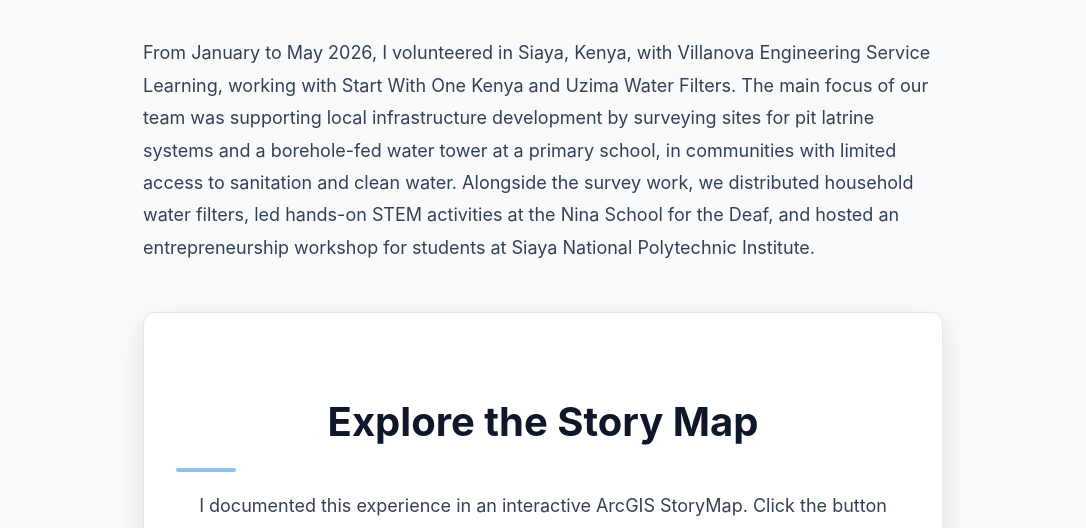
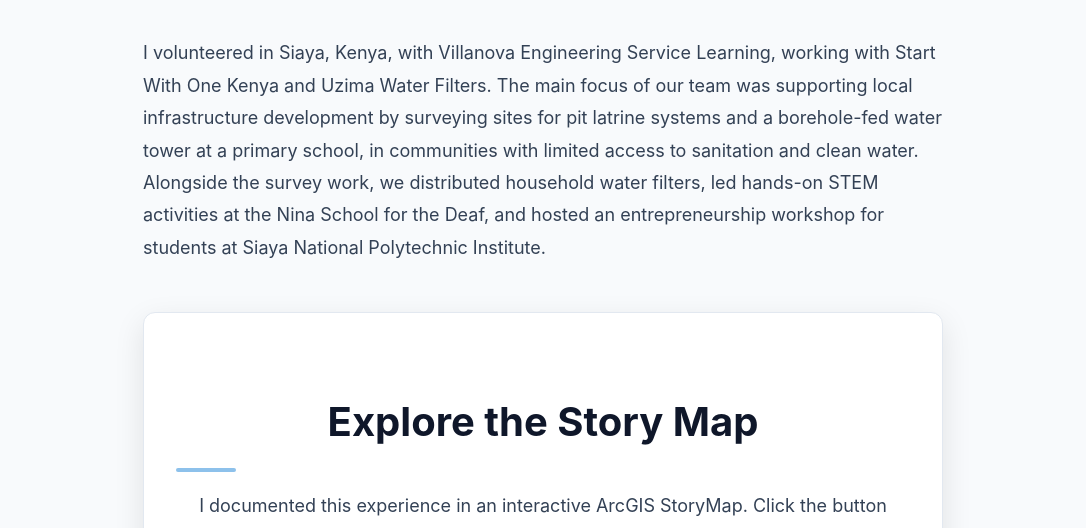
Before and after one commit to samueltatum05/samueltatum05.github.io, a plain HTML site: page vesl-kenya.html in a window 1280 px wide. Shown: the part 572-1100 px from the top of the page, without its empty margins (97-1183 px from the left). Drawn offline with Linux system fonts and the light colour scheme.

Commit message:
Update vesl-kenya.html

```diff
--- a/vesl-kenya.html
+++ b/vesl-kenya.html
@@ -68,7 +68,7 @@
             <!-- Wrapper to keep text readable and centered -->
             <div style="max-width: 800px; margin: 0 auto 2rem auto;">
                 <h2>Summary</h2>
-                <p>From January to May 2026, I volunteered in Siaya, Kenya, with Villanova Engineering Service Learning, working with Start With One Kenya and Uzima Water Filters. The main focus of our team was supporting local infrastructure development by surveying sites for pit latrine systems and a borehole-fed water tower at a primary school, in communities with limited access to sanitation and clean water. Alongside the survey work, we distributed household water filters, led hands-on STEM activities at the Nina School for the Deaf, and hosted an entrepreneurship workshop for students at Siaya National Polytechnic Institute.</p>
+                <p>I volunteered in Siaya, Kenya, with Villanova Engineering Service Learning, working with Start With One Kenya and Uzima Water Filters. The main focus of our team was supporting local infrastructure development by surveying sites for pit latrine systems and a borehole-fed water tower at a primary school, in communities with limited access to sanitation and clean water. Alongside the survey work, we distributed household water filters, led hands-on STEM activities at the Nina School for the Deaf, and hosted an entrepreneurship workshop for students at Siaya National Polytechnic Institute.</p>
             </div>
 
             <!-- StoryMap Link -->
```
